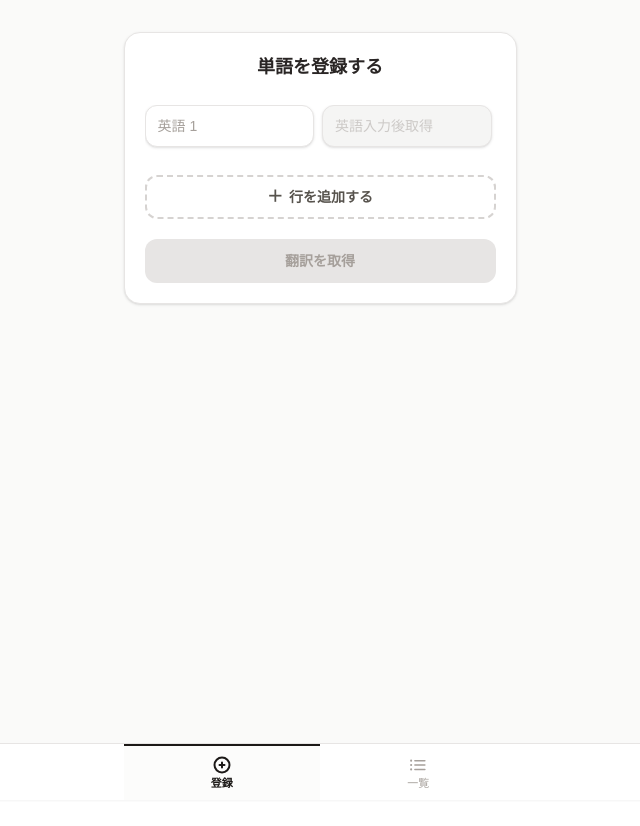
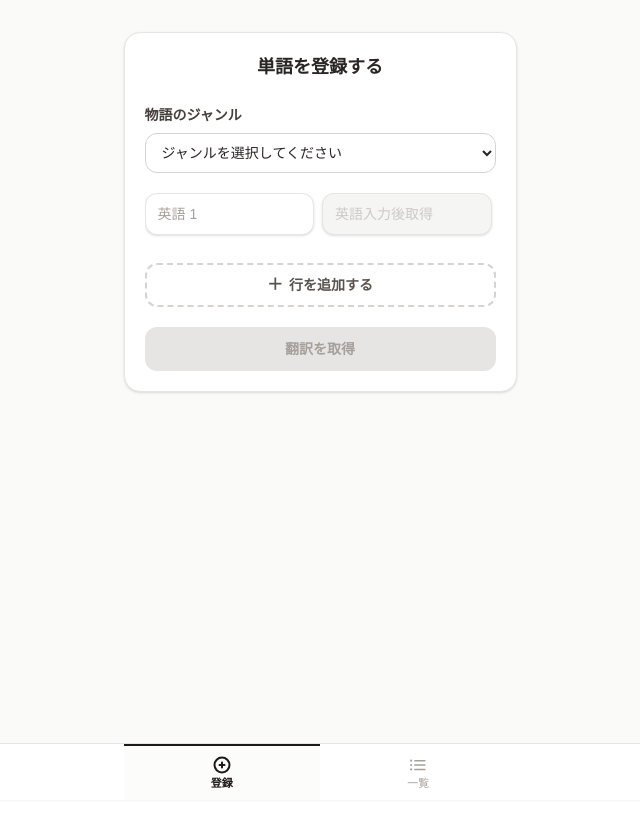
Before and after one commit to benesse-BOOTCAMP-DIP/teamA, a Next.js app: page /register in a window 1280 px wide. Shown: the top 826 px of the page, without its empty margins (320-960 px from the left). Built offline with nearby package versions, Linux system fonts and the light colour scheme.

Commit message:
add: 物語生成時のジャンル選択を追加

```diff
--- a/app/register/page.tsx
+++ b/app/register/page.tsx
@@ -17,6 +17,14 @@ const MAX_WORD_LENGTH = 45;
 // モックやバックエンドから返される「未登録」を示す固定メッセージです。
 const NOT_FOUND_TEXT = '辞書に登録されていません';
 
+const GENRE_OPTIONS = [
+  { value: '日常', label: '日常' },
+  { value: 'ファンタジー', label: 'ファンタジー' },
+  { value: 'SF', label: 'SF' },
+  { value: 'ミステリー', label: 'ミステリー' },
+  { value: '冒険', label: '冒険' },
+] as const;
+
 export default function WordRegisterPage() {
   // router は、登録完了後に別のページへ移動するための機能です。
   const router = useRouter();
@@ -27,6 +35,8 @@ export default function WordRegisterPage() {
   const [words, setWords] = useState<WordItem[]>([
     { id: '1', english: '', japanese: '', japaneseOptions: [] },
   ]);
+
+  const [genre, setGenre] = useState<string>('');
 
   // 画面上に表示するエラーメッセージを管理する状態です。
   const [errorMessage, setErrorMessage] = useState<string>('');
@@ -207,6 +217,11 @@ export default function WordRegisterPage() {
 
   // 「この単語で登録する」ボタンの処理です。本番API（POST /api/words）にデータを送信します。
   const handleRegisterSubmit = async (): Promise<void> => {
+    if (!genre) {
+      setErrorMessage('物語のジャンルを選択してください。');
+      return;
+    }
+
     // 日本語訳が未選択の行がないかチェック（プルダウンを選んでいない行を防止）
     const isMissingJapanese = words.some((w) => w.japanese.trim() === '');
     if (isMissingJapanese) {
@@ -264,6 +279,7 @@ export default function WordRegisterPage() {
         throw new Error('登録された単語データを取得できませんでした');
       }
       sessionStorage.setItem('latestRegisteredWords', JSON.stringify(savedWords));
+      sessionStorage.setItem('latestStoryGenre', genre);
 
       // 登録成功時は、登録された単語の meaning_id をクエリに持たせて物語生成画面（/stories/new）へ遷移します。
       const meaningIds = savedWords
@@ -303,6 +319,26 @@ export default function WordRegisterPage() {
         <h1 className="text-lg font-bold text-center mb-6 text-stone-800">
           単語を登録する
         </h1>
+
+        <label className="block mb-5 text-sm font-bold text-stone-700">
+          物語のジャンル
+          <select
+            value={genre}
+            onChange={(event) => {
+              setGenre(event.target.value);
+              if (errorMessage) setErrorMessage('');
+            }}
+            disabled={isLoading}
+            className="mt-2 w-full rounded-xl border border-stone-300 bg-white px-3 py-2.5 font-normal text-stone-800 outline-none focus:border-sky-500 focus:ring-2 focus:ring-sky-100 disabled:bg-stone-100"
+          >
+            <option value="">ジャンルを選択してください</option>
+            {GENRE_OPTIONS.map((option) => (
+              <option key={option.value} value={option.value}>
+                {option.label}
+              </option>
+            ))}
+          </select>
+        </label>
 
         {/* 単語入力行：words の数だけ WordInputRow を画面に並べます。 */}
         <div className="mb-4 max-h-[360px] overflow-y-auto pr-1">
--- a/app/stories/new/page.tsx
+++ b/app/stories/new/page.tsx
@@ -132,8 +132,14 @@ export default function StoryGeneratorPage() {
         throw new Error("登録された単語リストが空です。");
       }
 
+      const genre = sessionStorage.getItem("latestStoryGenre");
+      if (!genre) {
+        throw new Error("物語のジャンルが見つかりません。単語登録画面からやり直してください。");
+      }
+
       // 返り値: 物語生成APIが受け取る単語情報の配列
       const requestPayload = {
+        genre,
         words: registeredWords.map((w) => ({
           meaningId: Number(w.meaning_id || w.meaningId),
           word: String(w.english || w.word || "").trim(),
```
